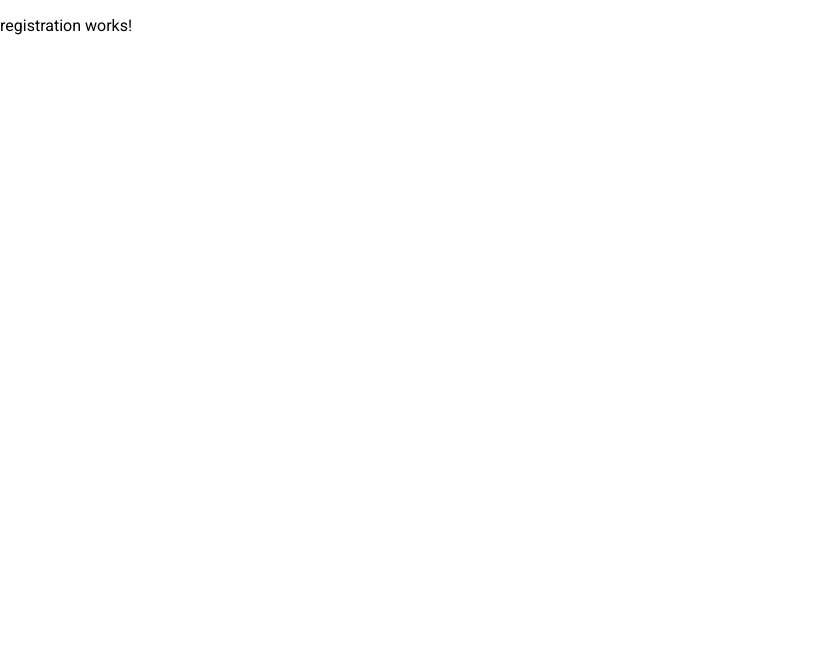
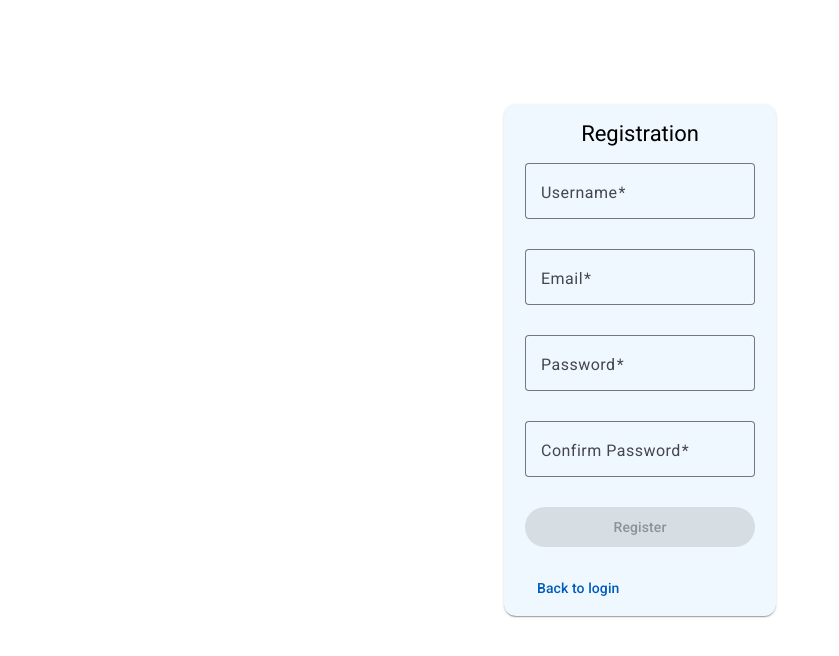
Before and after one commit to Peter61045720/iseek-job, an Angular app: page /registration in a window 1280 px wide. Shown: the top 656 px of the page, without its empty margins (0-839 px from the left). Built offline with nearby package versions, Linux system fonts and the light colour scheme.

Commit message:
Create a basic registration form

```diff
--- a/src/app/pages/registration/registration.page.html
+++ b/src/app/pages/registration/registration.page.html
@@ -1 +1,59 @@
-<p>registration works!</p>
+<div class="registration-container">
+  <mat-card>
+    <mat-card-header>
+      <mat-card-title>Registration</mat-card-title>
+    </mat-card-header>
+
+    <mat-card-content>
+      <form class="registration-form" [formGroup]="registrationForm" (ngSubmit)="register()">
+        <mat-form-field appearance="outline">
+          <mat-label>Username</mat-label>
+          <input matInput formControlName="username" />
+          <mat-error *ngIf="!registrationForm.get('username')?.valid && registrationForm.get('username')?.touched">
+            Please enter a valid username.
+          </mat-error>
+        </mat-form-field>
+
+        <mat-form-field appearance="outline">
+          <mat-label>Email</mat-label>
+          <input matInput type="email" formControlName="email" />
+          <mat-error *ngIf="!registrationForm.get('email')?.valid && registrationForm.get('email')?.touched">
+            Please enter a valid email address.
+          </mat-error>
+        </mat-form-field>
+
+        <mat-form-field appearance="outline">
+          <mat-label>Password</mat-label>
+          <input matInput type="password" formControlName="password" />
+          <mat-error *ngIf="registrationForm.get('password')?.hasError('required') && registrationForm.get('password')?.touched">
+            Please enter your password.
+          </mat-error>
+          <mat-error *ngIf="registrationForm.get('password')?.hasError('minlength') && registrationForm.get('password')?.touched">
+            Password must be at least 8 characters.
+          </mat-error>
+        </mat-form-field>
+
+        <mat-form-field appearance="outline">
+          <mat-label>Confirm Password</mat-label>
+          <input matInput type="password" formControlName="confirmPassword" />
+          <mat-error *ngIf="registrationForm.get('confirmPassword')?.hasError('required') && registrationForm.get('confirmPassword')?.touched">
+            Please enter your password again.
+          </mat-error>
+          <mat-error *ngIf="registrationForm.get('confirmPassword')?.hasError('minlength') && registrationForm.get('confirmPassword')?.touched">
+            Password must be at least 8 characters.
+          </mat-error>
+        </mat-form-field>
+
+        <mat-error class="form-error" *ngIf="registrationForm.hasError('passwordMismatch') && registrationForm.get('confirmPassword')?.touched">
+          Passwords do not match.
+        </mat-error>
+
+        <button mat-flat-button type="submit" routerLink="/home" [disabled]="!isFormValid">Register</button>
+      </form>
+    </mat-card-content>
+
+    <mat-card-actions>
+      <button mat-button routerLink="/login">Back to login</button>
+    </mat-card-actions>
+  </mat-card>
+</div>
--- a/src/app/pages/registration/registration.page.scss
+++ b/src/app/pages/registration/registration.page.scss
@@ -0,0 +1,41 @@
+.registration-container {
+  display: flex;
+  justify-content: center;
+  align-items: center;
+  height: 90%;
+}
+
+.registration-form {
+  display: flex;
+  flex-direction: column;
+  width: 30vh;
+}
+
+.registration-form button {
+  margin: 5px;
+}
+
+.form-error {
+  display: flex;
+  justify-content: center;
+  font-size: 14px;
+}
+
+mat-form-field {
+  margin: 5px;
+}
+
+mat-card {
+  background-color: aliceblue;
+}
+
+mat-card-header {
+  display: flex;
+  justify-content: center;
+  padding-bottom: 10px;
+}
+
+mat-card-actions {
+  margin: 0px 5px;
+  padding: 16px 16px 8px 16px;
+}
--- a/src/app/pages/registration/registration.page.ts
+++ b/src/app/pages/registration/registration.page.ts
@@ -1,12 +1,58 @@
 import { Component } from '@angular/core';
+import { CommonModule } from '@angular/common';
+import { RouterLink } from '@angular/router';
+import { FormControl, FormGroup, ReactiveFormsModule, Validators } from '@angular/forms';
+import { MatButtonModule } from '@angular/material/button';
+import { MatError, MatFormField, MatLabel } from '@angular/material/form-field';
+import { MatInput } from '@angular/material/input';
+import {
+  MatCard,
+  MatCardActions,
+  MatCardContent,
+  MatCardHeader,
+  MatCardTitle,
+} from '@angular/material/card';
+import { passwordMatchValidator } from '../../shared/validators/password-match.validator';
 
 @Component({
   selector: 'app-registration',
   standalone: true,
-  imports: [],
+  imports: [
+    CommonModule,
+    RouterLink,
+    ReactiveFormsModule,
+    MatButtonModule,
+    MatFormField,
+    MatInput,
+    MatLabel,
+    MatError,
+    MatCard,
+    MatCardHeader,
+    MatCardActions,
+    MatCardTitle,
+    MatCardContent,
+  ],
   templateUrl: './registration.page.html',
-  styleUrl: './registration.page.scss'
+  styleUrl: './registration.page.scss',
 })
 export class RegistrationPage {
+  registrationForm = new FormGroup(
+    {
+      username: new FormControl('', Validators.required),
+      email: new FormControl('', [Validators.required, Validators.email]),
+      password: new FormControl('', [Validators.required, Validators.minLength(8)]),
+      confirmPassword: new FormControl('', [Validators.required, Validators.minLength(8)]),
+    },
+    passwordMatchValidator('password', 'confirmPassword')
+  );
 
+  get isFormValid(): boolean {
+    return this.registrationForm.valid;
+  }
+
+  register(): void {
+    console.log(this.registrationForm.get('username')?.value);
+    console.log(this.registrationForm.get('email')?.value);
+    console.log(this.registrationForm.get('password')?.value);
+  }
 }
--- /dev/null
+++ b/src/app/shared/validators/password-match.validator.ts
@@ -0,0 +1,12 @@
+import { AbstractControl, ValidationErrors, ValidatorFn } from '@angular/forms';
+
+export function passwordMatchValidator(
+  passwordKey: string,
+  confirmPasswordKey: string
+): ValidatorFn {
+  return (control: AbstractControl): ValidationErrors | null => {
+    const password = control.get(passwordKey)?.value;
+    const confirmPassword = control.get(confirmPasswordKey)?.value;
+    return password === confirmPassword ? null : { passwordMismatch: { value: true } };
+  };
+}
```
